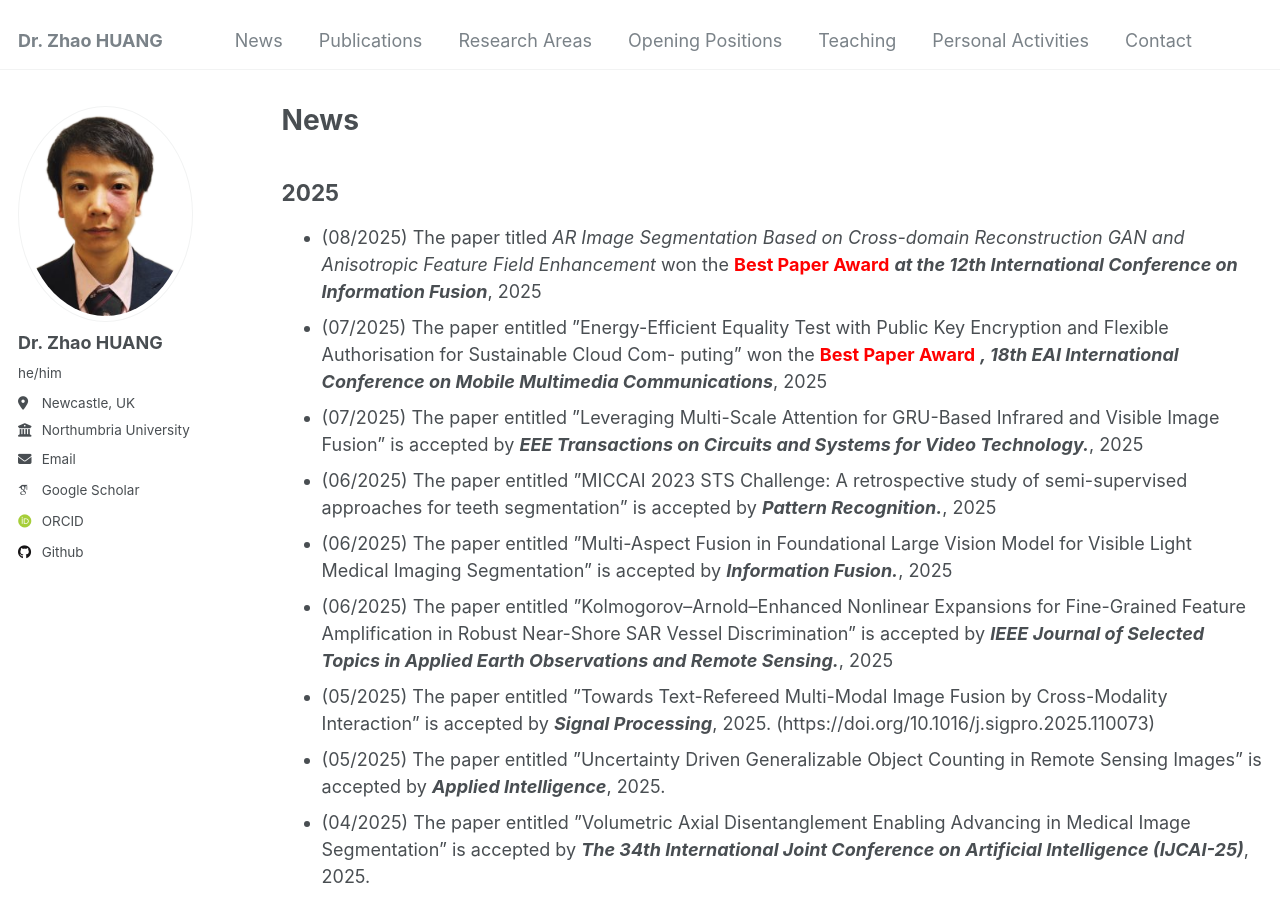
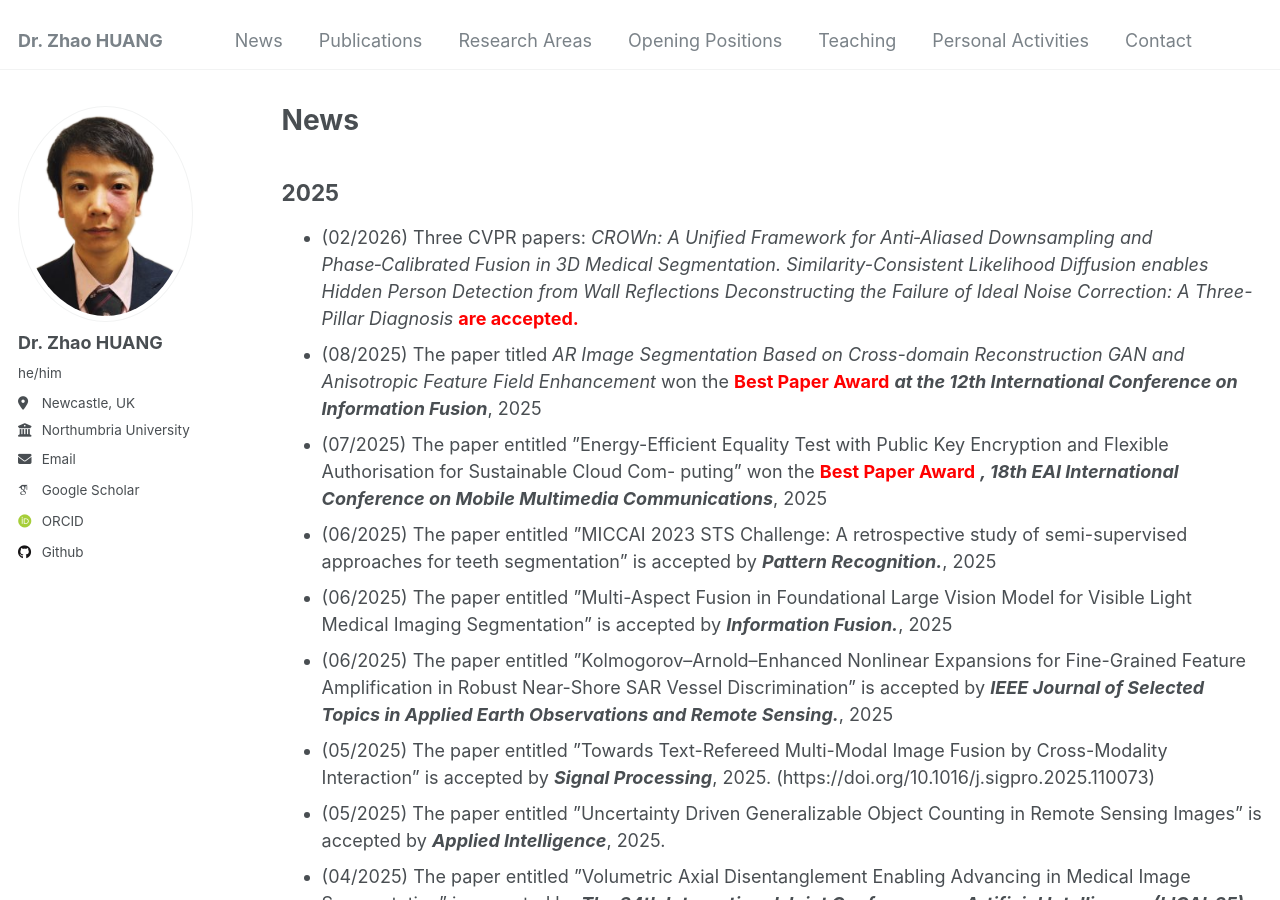
Before and after one commit to ZZ2020zz/ZZ2020zz.github.io, a Jekyll site: the page built from _pages/news.html, in a window 1280 px wide and 900 px high. Built offline with Jekyll 4.4.1, drawn with Linux system fonts in a browser that asks for light colours; some web fonts are replaced.

Commit message:
Update news.html

```diff
--- a/_pages/news.html
+++ b/_pages/news.html
@@ -18,13 +18,18 @@ author_profile: true
         <section>
             <h2>2025</h2>
             <ul>
+
+            <li>(02/2026) Three CVPR papers:
+                <em>CROWn: A Unified Framework for Anti‑Aliased Downsampling and Phase‑Calibrated Fusion in 3D Medical Segmentation.</em>
+                <em>Similarity-Consistent Likelihood Diffusion enables Hidden Person Detection from Wall Reflections</em>
+                <em>Deconstructing the Failure of Ideal Noise Correction: A Three-Pillar Diagnosis</em>
+             <span style="color: red; font-weight: 700;">are accepted.</span>
+
             <li>(08/2025) The paper titled <em>AR Image Segmentation Based on Cross-domain Reconstruction GAN and Anisotropic Feature Field Enhancement</em>
             won the <span style="color: red; font-weight: 700;">Best Paper Award</span>
             <em style="font-style: italic;font-weight: bold;"> at the 12th International Conference on Information Fusion</em>, 2025
             <li>(07/2025) The paper entitled ”Energy-Efficient Equality Test with Public Key Encryption and Flexible Authorisation for Sustainable Cloud Com-
             puting” won the  <span style="color: red; font-weight: 700;">Best Paper Award</span> <em style="font-style: italic;font-weight: bold;">, 18th EAI International Conference on Mobile Multimedia Communications</em>, 2025
-            <li>(07/2025) The paper entitled ”Leveraging Multi-Scale Attention for GRU-Based Infrared and Visible Image Fusion” is accepted by <em style="font-style: italic;
-            font-weight: bold;"> EEE Transactions on Circuits and Systems for Video Technology.</em>, 2025
             <li>(06/2025) The paper entitled ”MICCAI 2023 STS Challenge: A retrospective study of semi-supervised approaches for teeth segmentation” is accepted by <em style="font-style: italic;
             font-weight: bold;"> Pattern Recognition.</em>, 2025
             <li>(06/2025) The paper entitled ”Multi-Aspect Fusion in Foundational Large Vision Model for Visible Light Medical Imaging Segmentation” is accepted by <em style="font-style: italic;
```
